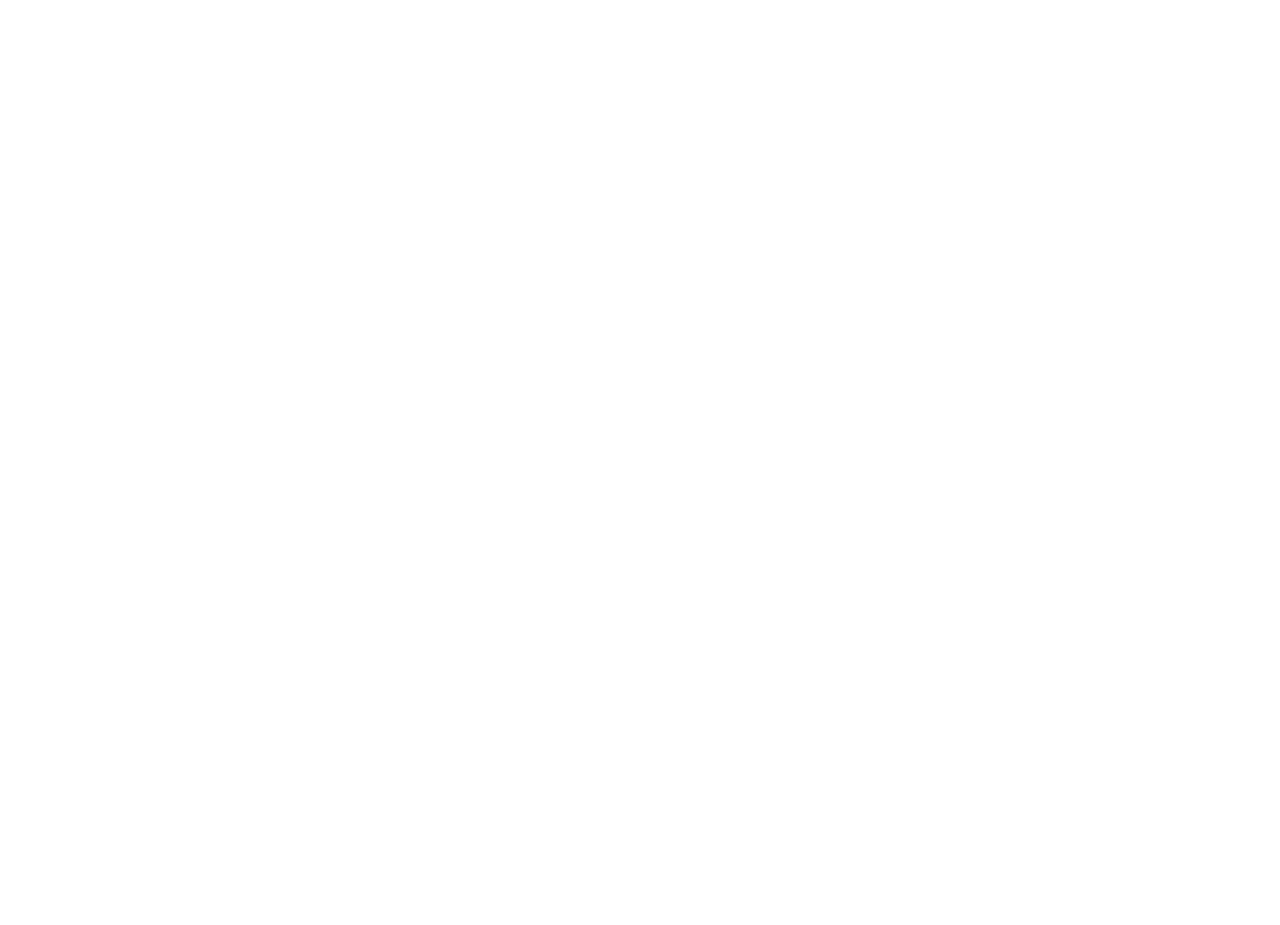
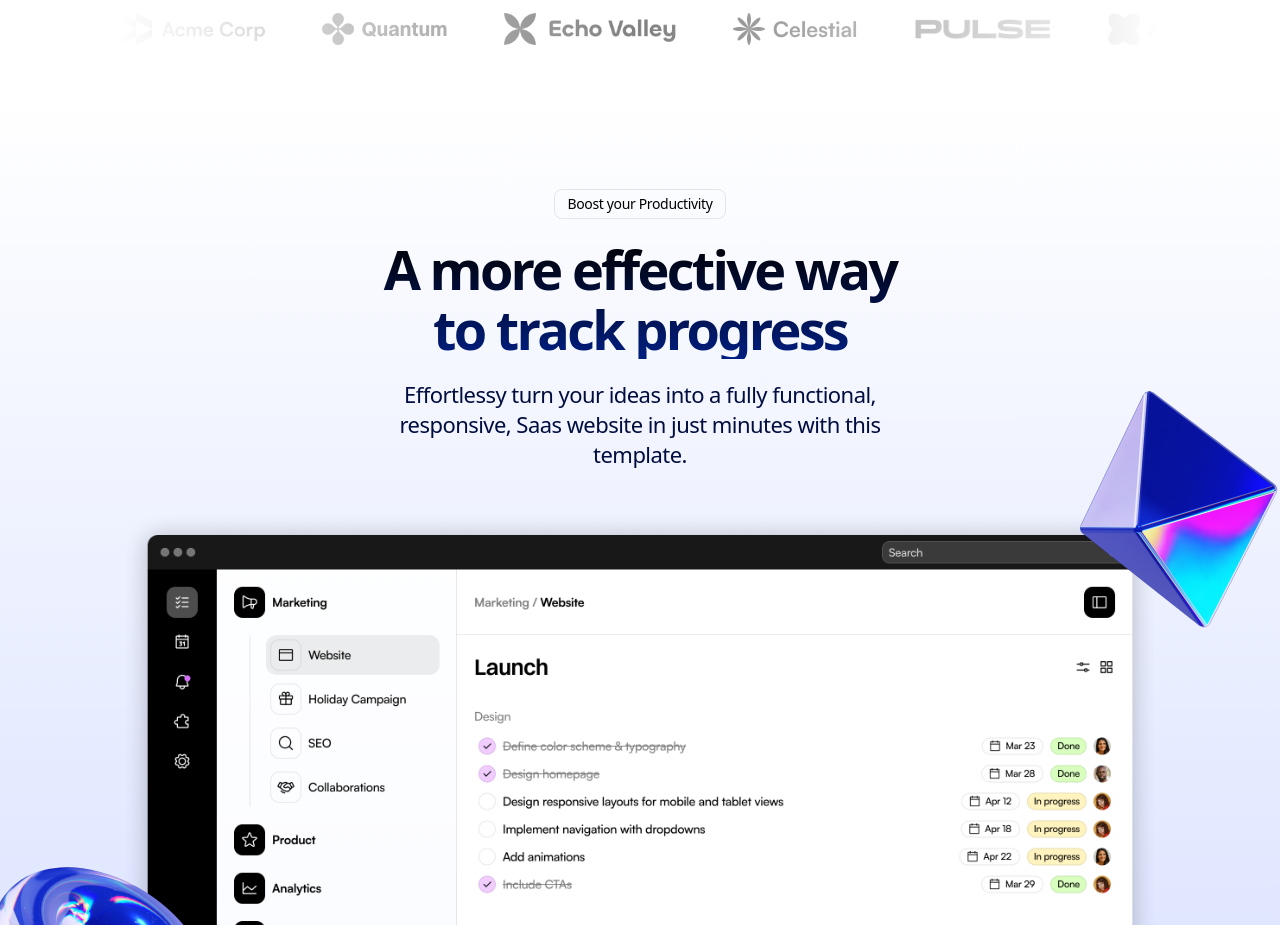
Before and after one commit to codename-FlawZ/Saas-landing-page, a React (Vite) app: page / in a window 1280 px wide. Shown: the part 867-1792 px from the top of the page. Before the commit the page ends 928 px from the top, so only its background shows below. Built offline with nearby package versions, Linux system fonts and the light colour scheme.

Commit message:
day 2
Logo ticker and Product Showcase finished for mobile and desktop

```diff
--- a/src/App.jsx
+++ b/src/App.jsx
@@ -1,6 +1,7 @@
 import Notification from "./components/Notification";
 import Header from "./components/Header";
 import Hero from "./components/Hero";
+import LogoTicker from "./components/LogoTicker"
 import Pricing from "./components/Pricing";
 import ProductShowcase from "./components/ProductShowcase";
 import Testimonials from "./components/Testimonials";
@@ -12,6 +13,8 @@
       <Notification />
       <Header />
       <Hero />
+      <LogoTicker />
+      <ProductShowcase />
     </main>
   )
 }
--- a/src/components/Hero.jsx
+++ b/src/components/Hero.jsx
@@ -5,11 +5,11 @@
 
 const Hero = () => {
   return (
-	<section className="pt-8 pb-20 md:pt-5 md:pb-10 bg-[radial-gradient(ellipse_200%_100%_at_bottom_left,#183EC2,#EAEEFE_100%)] overflow-x-clip">
+	<section className="pt-8 pb-20 md:pt-5 md:pb-10 bg-[radial-gradient(ellipse_200%_100%_at_bottom_left,#183EC2,#EAEEFE_60%)] overflow-x-clip">
     <div className="container">
       <div className="md:flex items-center">
        <div className="md:w-[478px]">
-         <div className="text-sm inline-flex border border-[#222]/10 px-3 py-1 rounded-lg tracking-tight">Version 2.0 is here</div>
+         <div className="tag">Version 2.0 is here</div>
          <h1 className='text-5xl md:text-7xl font-bold tracking-tighter bg-gradient-to-b from-black to-[#001E80] text-transparent bg-clip-text mt-6'>Pathway to productivity</h1>
          <p className='text-xl text-[#010D3E] tracking-tight mt-6'>Celebrate the joy of accomplishment with an app designed to track your progress, motivate your efforts, and celebrate your successes.</p>
          <div className="flex gap-1 items-center mt-[30px]">
--- /dev/null
+++ b/src/components/LogoTicker.jsx
@@ -0,0 +1,27 @@
+import acmeLogo from "../assets/logo-acme.png";
+import quantumLogo from "../assets/logo-quantum.png";
+import echoLogo from "../assets/logo-echo.png";
+import celestialLogo from "../assets/logo-celestial.png";
+import pulseLogo from "../assets/logo-pulse.png";
+import apexLogo from "../assets/logo-apex.png";
+
+const LogoTicker = () => {
+  return (
+	<div className="py-8 md:py-12 bg-white">
+    <div className="container">
+      <div className="flex overflow-hidden [mask-image:linear-gradient(to_right,transparent,black,transparent)]">
+       <div className="flex gap-14 flex-none">
+         <img src={acmeLogo} alt="Acme Logo" className="logo-ticker-image" />
+         <img src={quantumLogo} alt="Quantum Logo" className="logo-ticker-image" />
+         <img src={echoLogo} alt="Echo Logo" className="logo-ticker-image" />
+         <img src={celestialLogo} alt="Celestial Logo" className="logo-ticker-image" />
+         <img src={pulseLogo} alt="Pulse Logo" className="logo-ticker-image" />
+         <img src={apexLogo} alt="Apex Logo" className="logo-ticker-image" />
+       </div>
+      </div>
+    </div>
+  </div>
+  )
+}
+
+export default LogoTicker
--- a/src/components/ProductShowcase.jsx
+++ b/src/components/ProductShowcase.jsx
@@ -1,8 +1,25 @@
-import React from 'react'
+import productImage from "../assets/product-image.png";
+import pyramidImage from "../assets/pyramid.png";
+import tubeImage from "../assets/tube.png";
 
 const ProductShowcase = () => {
   return (
-	<div>ProductShowcase</div>
+	<section className="bg-gradient-to-b from-[#FFFFFF] to-[#D2DCFF] py-24 overflow-x-clip">
+    <div className="container">
+      <div className="max-w-[540px] mx-auto">
+       <div className="flex justify-center">
+        <div className="tag">Boost your Productivity</div>
+        </div>
+         <h2 className="text-center text-3xl md:text-[54px] md:leading-[60px] font-bold tracking-tighter bg-gradient-to-b from-black to-[#001E80] text-transparent bg-clip-text mt-5">A more effective way to track progress</h2>
+         <p className="text-center text-[22px] leading-[30px] tracking-tight text-[#010D3E] mt-5">Effortlessy turn your ideas into a fully functional, responsive, Saas website in just minutes with this template.</p>
+       </div>
+       <div className="relative">
+       <img src={productImage} alt="Product Image" className="mt-10" />
+       <img src={pyramidImage} alt="Pyramid Image" className="hidden md:block absolute -right-36 -top-32" height={262} width={262} />
+       <img src={tubeImage} alt="Tube Image" className="hidden md:block absolute bottom-24 -left-36" height={248} width={248} />
+       </div>
+    </div>
+  </section>
   )
 }
 
--- a/src/components/design/LogoTicker.jsx
+++ /dev/null
@@ -1,9 +0,0 @@
-import React from 'react'
-
-const LogoTicker = () => {
-  return (
-	<div>LogoTicker</div>
-  )
-}
-
-export default LogoTicker
--- a/src/index.css
+++ b/src/index.css
@@ -15,4 +15,16 @@
 	.btn-text {
 		@apply text-black bg-transparent hover:bg-[#001E80]/90 hover:text-white transition-all duration-150;
 	}
+
+	.logo-ticker-image {
+		@apply h-8 w-auto;
+	}
+
+	.tag {
+		@apply text-sm inline-flex border border-[#222]/10 px-3 py-1 rounded-lg tracking-tight;
+	}
 }
+
+html {
+	scroll-behavior: smooth;
+}
```
